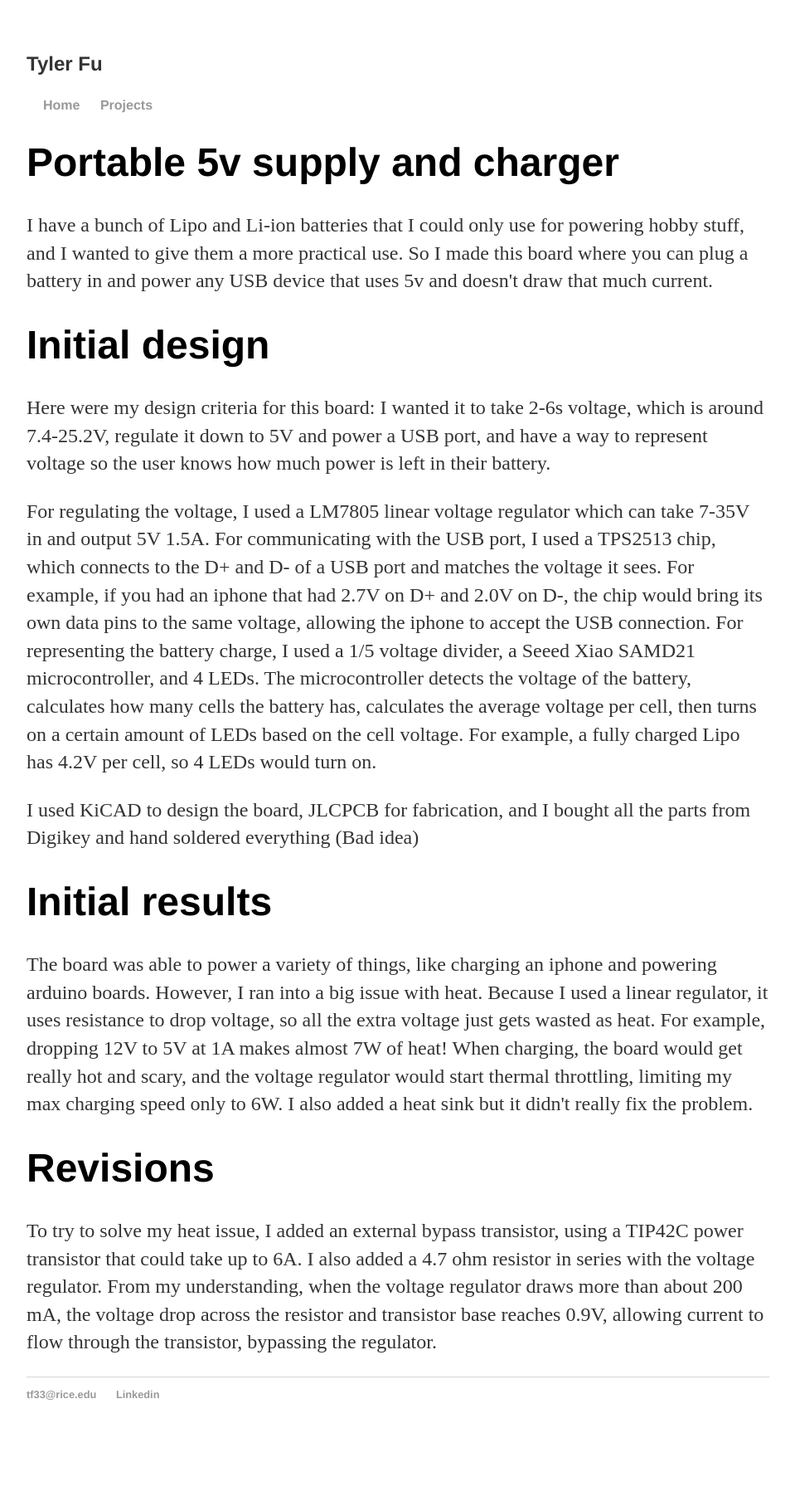
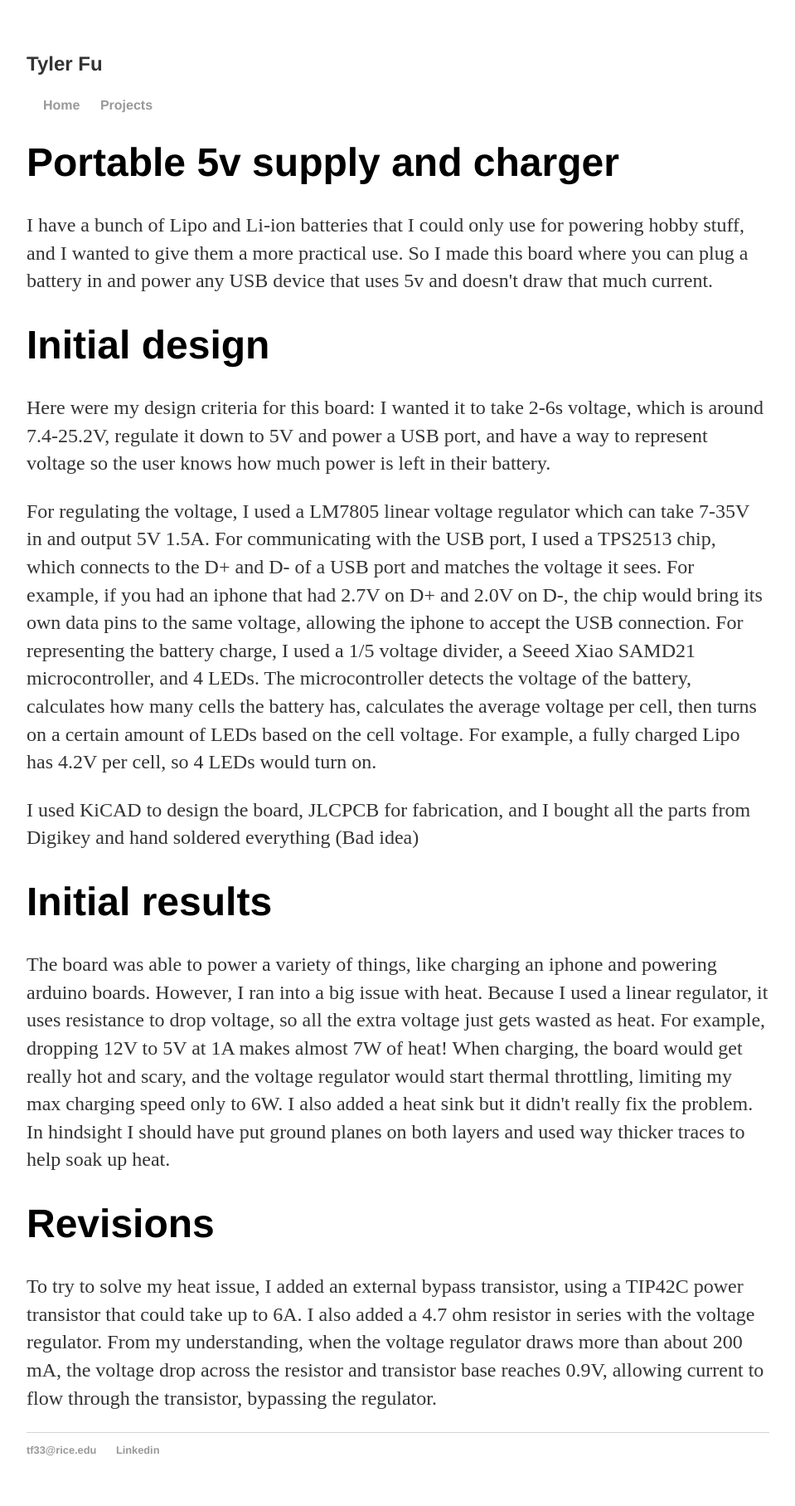
Before and after one commit to tfu1897/tfu1897.github.io, a Jekyll site: the page built from Projects/charger.html, in a window 1280 px wide. Shown: the whole page at 83% size, without its empty margins (160-1119 px from the left). Built offline with Jekyll 4.4.1, drawn with Linux system fonts in a browser that asks for light colours; before the commit the page ends 1748 px from its top, so only the background shows below that.

Commit message:
Update charger.html

```diff
--- a/Projects/charger.html
+++ b/Projects/charger.html
@@ -13,7 +13,7 @@
 	<p>For regulating the voltage, I used a LM7805 linear voltage regulator which can take 7-35V in and output 5V 1.5A. For communicating with the USB port, I used a TPS2513 chip, which connects to the D+ and D- of a USB port and matches the voltage it sees. For example, if you had an iphone that had 2.7V on D+ and 2.0V on D-, the chip would bring its own data pins to the same voltage, allowing the iphone to accept the USB connection.  For representing the battery charge, I used a 1/5 voltage divider, a Seeed Xiao SAMD21 microcontroller, and 4 LEDs.  The microcontroller detects the voltage of the battery, calculates how many cells the battery has, calculates the average voltage per cell, then turns on a certain amount of LEDs based on the cell voltage.  For example, a fully charged Lipo has 4.2V per cell, so 4 LEDs would turn on. </p>
 	<p>I used KiCAD to design the board, JLCPCB for fabrication, and I bought all the parts from Digikey and hand soldered everything (Bad idea)</p>
 	<h1>Initial results</h1>
-	<p>The board was able to power a variety of things, like charging an iphone and powering arduino boards.  However, I ran into a big issue with heat. Because I used a linear regulator, it uses resistance to drop voltage, so all the extra voltage just gets wasted as heat. For example, dropping 12V to 5V at 1A makes almost 7W of heat!  When charging, the board would get really hot and scary, and the voltage regulator would start thermal throttling, limiting my max charging speed only to 6W.  I also added a heat sink but it didn't really fix the problem.</p>
+	<p>The board was able to power a variety of things, like charging an iphone and powering arduino boards.  However, I ran into a big issue with heat. Because I used a linear regulator, it uses resistance to drop voltage, so all the extra voltage just gets wasted as heat. For example, dropping 12V to 5V at 1A makes almost 7W of heat!  When charging, the board would get really hot and scary, and the voltage regulator would start thermal throttling, limiting my max charging speed only to 6W.  I also added a heat sink but it didn't really fix the problem. In hindsight I should have put ground planes on both layers and used way thicker traces to help soak up heat.</p>
 	<h1>Revisions</h1>
 	<p>To try to solve my heat issue, I added an external bypass transistor, using a TIP42C power transistor that could take up to 6A.  I also added a 4.7 ohm resistor in series with the voltage regulator.  From my understanding, when the voltage regulator draws more than about 200 mA, the voltage drop across the resistor and transistor base reaches 0.9V, allowing current to flow through the transistor, bypassing the regulator. </p>
 </div>
```
